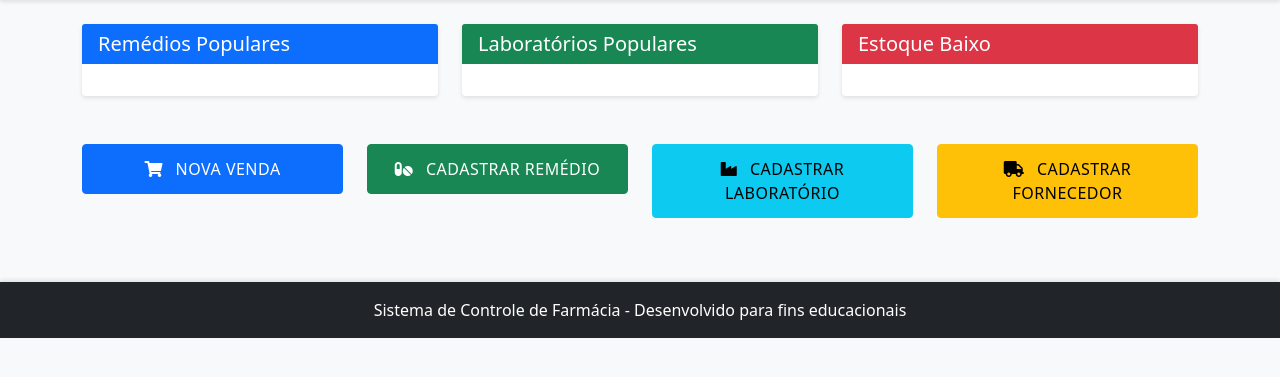
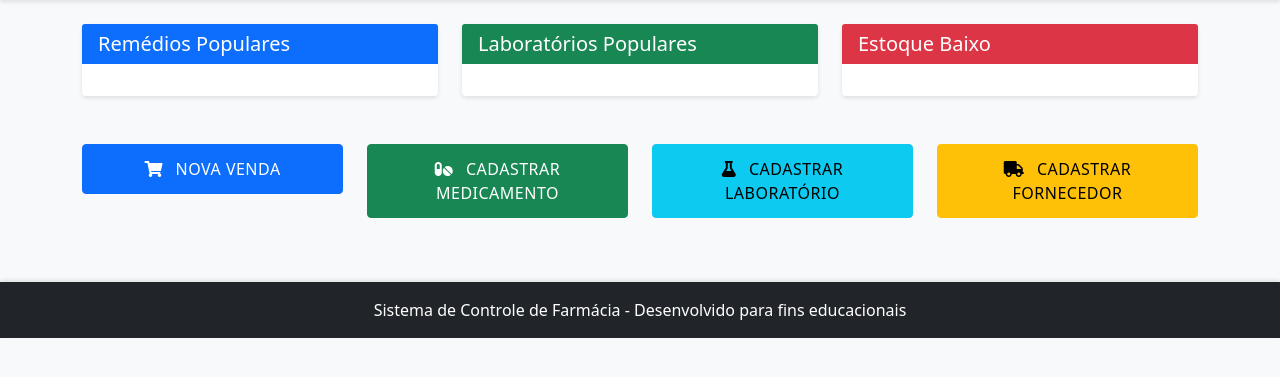
Before and after one commit to Johnes-Sombra/SistemaFarmaciaControl, a PHP site: page / in a window 1280 px wide. Shown: the part 56-433 px from the top of the page. Run offline with PHP 8.4, Linux system fonts and the light colour scheme; data that the repository does not hold is empty.

Commit message:
Update index.php

```diff
--- a/index.php
+++ b/index.php
@@ -92,22 +92,22 @@ require_once 'includes/header.php';
     <!-- Botões de Ação -->
     <div class="row mt-4">
         <div class="col-md-3 mb-3">
-            <a href="/vendas.php" class="btn btn-primary w-100">
+            <a href="pages/venda.php" class="btn btn-primary w-100">
                 <i class="fas fa-shopping-cart"></i> Nova Venda
             </a>
         </div>
         <div class="col-md-3 mb-3">
-            <a href="/medicamentos.php" class="btn btn-success w-100">
-                <i class="fas fa-pills"></i> Cadastrar Remédio
+            <a href="pages/cadastro_medicamento.php" class="btn btn-success w-100">
+                <i class="fas fa-pills"></i> Cadastrar Medicamento
             </a>
         </div>
         <div class="col-md-3 mb-3">
-            <a href="/laboratorios.php" class="btn btn-info w-100">
-                <i class="fas fa-industry"></i> Cadastrar Laboratório
+            <a href="pages/cadastro_laboratorio.php" class="btn btn-info w-100">
+                <i class="fas fa-flask"></i> Cadastrar Laboratório
             </a>
         </div>
         <div class="col-md-3 mb-3">
-            <a href="/fornecedores.php" class="btn btn-warning w-100">
+            <a href="pages/cadastro_fornecedor.php" class="btn btn-warning w-100">
                 <i class="fas fa-truck"></i> Cadastrar Fornecedor
             </a>
         </div>
```
